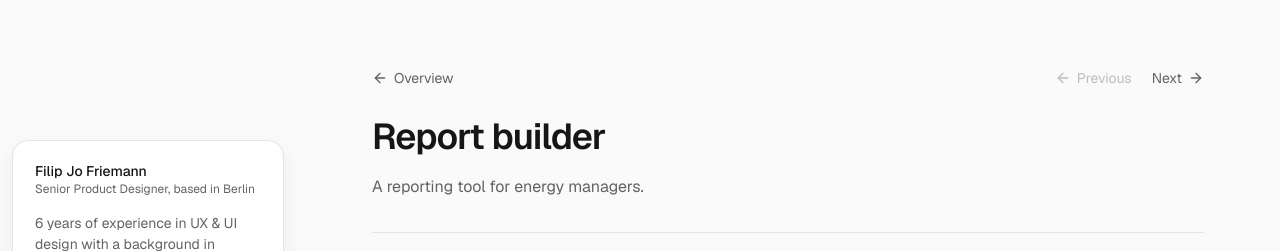
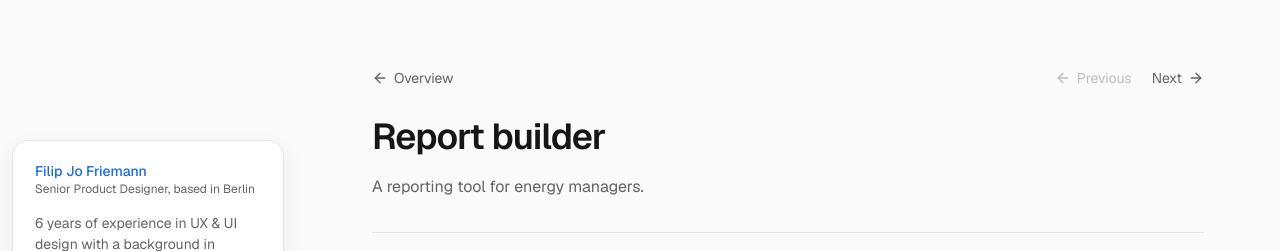
Before and after one commit to filip-jo/Portfolio, a Next.js app: page /portfolio-1/energy-report-builder in a window 1280 px wide. Shown: the top 251 px of the page. Built offline with nearby package versions, Linux system fonts and the light colour scheme.

Commit message:
Show the sidebar name in the highlight blue on case pages
Co-Authored-By: Claude Opus 5.5 <noreply@anthropic.com>
Claude-Session: https://claude.ai/code/session_018ke2vhKND3PhSgHxF3dn2f

```diff
--- a/src/components/Sidebar.tsx
+++ b/src/components/Sidebar.tsx
@@ -111,7 +111,13 @@ export function Sidebar({
         href="/"
         className="group -my-1.5 block rounded-md px-2.5 py-1.5 transition-[background-color,scale] duration-150 hover:bg-surface-hover active:bg-surface-hover motion-safe:active:scale-[0.98]"
       >
-        <span className="block truncate text-ui font-medium transition-colors group-hover:text-highlight">{site.name}</span>
+        <span
+          className={`block truncate text-ui font-medium transition-colors duration-300 group-hover:text-highlight ${
+            caseOpen ? "text-highlight" : ""
+          }`}
+        >
+          {site.name}
+        </span>
         <span className="block text-label text-muted">
           {site.role}, based in {site.location}
         </span>
```
